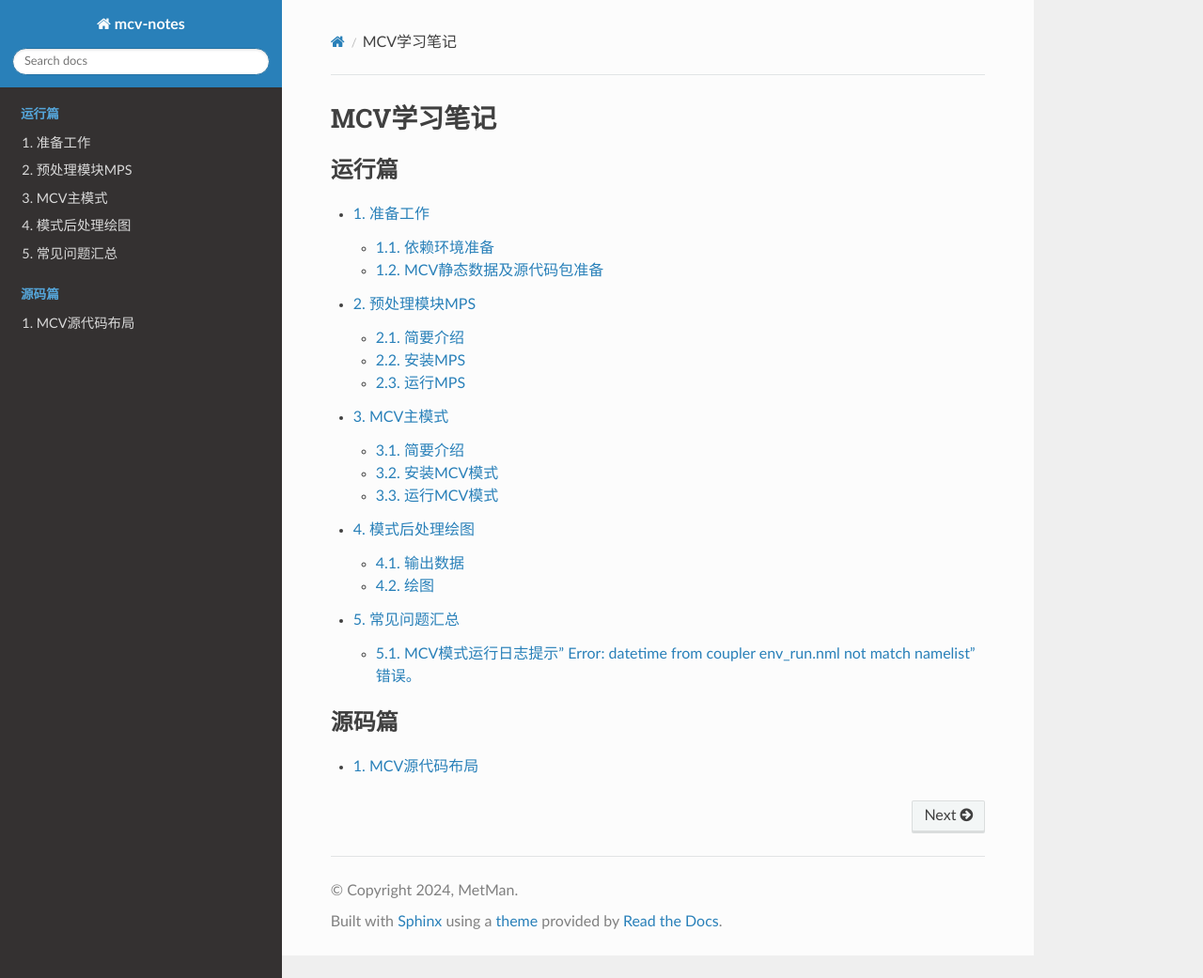
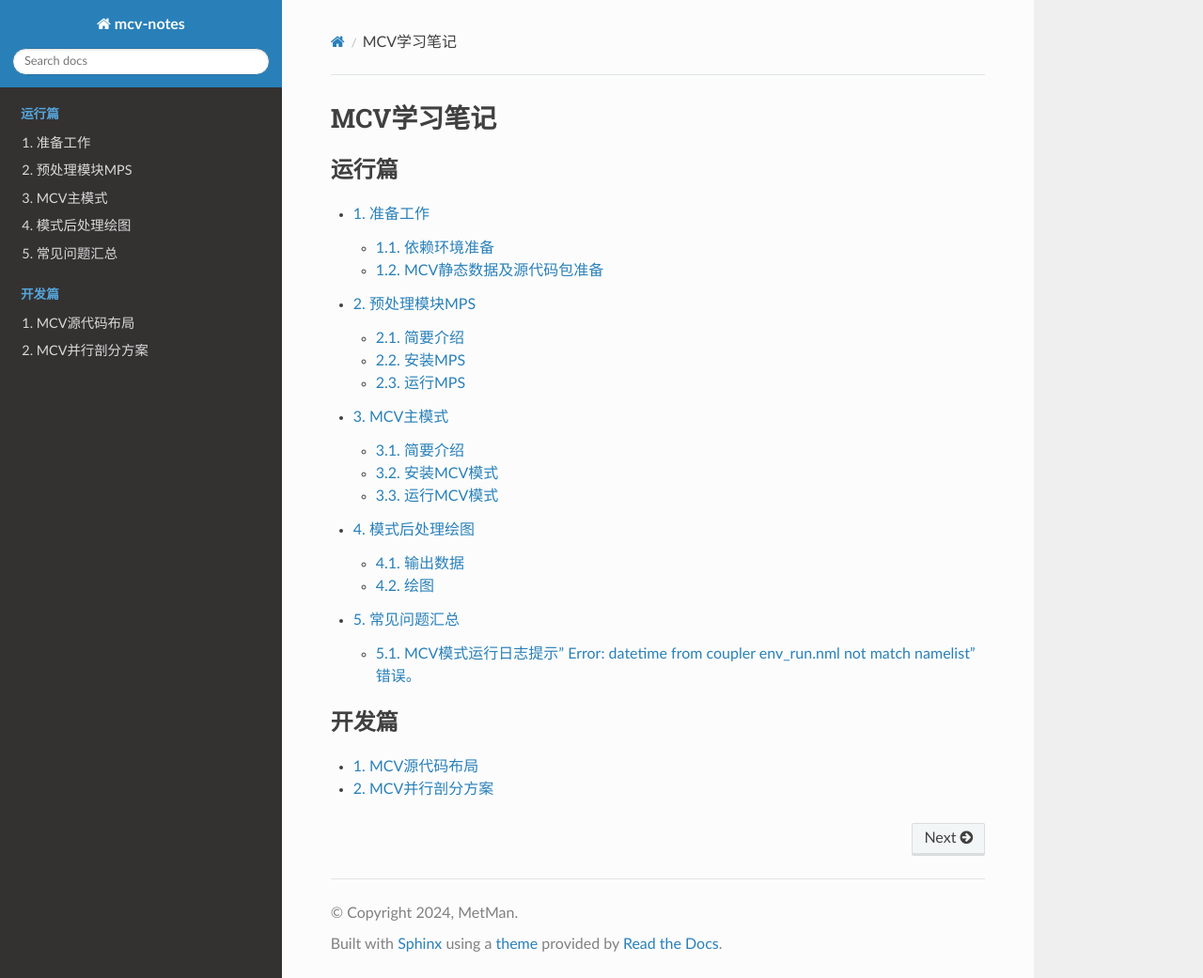
Before and after one commit to qingu/mug, a Sphinx documentation site: the page built from source/index.rst, in a window 1280 px wide and 1041 px high. Shown: the whole window at 94% size. Built offline with Sphinx 7.4.7 and the Read the Docs theme 2.0.0, drawn with Linux system fonts in a browser that asks for light colours; some of the changed lines change nothing that is shown.

Commit message:
add mcv decomp doc

````diff
--- /dev/null
+++ b/source/code_section/02_mcv_decomp.md
@@ -0,0 +1,83 @@
+# MCV并行剖分方案
+
+MCV模式采用MPI与OpenMP混合并行方案。在MPI进程并行层级采用水平空间并行剖分方式，对于MCV全球模式由于计算网格
+特点，对运行时进程数有一定限制。MCV全球模式采用立方球网格，其有6个面，目前并行剖分方案不允许一个进程跨越两个面。
+
+因此，MCV全球模式运行时进程数需满足以下两个条件：
+
+- 首先进程数能被6整除;
+- 其次进程数能被2/3/5因式分解。
+
+MCV模式允许1个进程（即串行方式）运行。
+
+你可以使用以下Fortran程序测试哪些进程配置允许被使用。
+
+```fortran
+module decomp_info
+  implicit none
+contains
+  logical function allowed_process_num(ntasks,cores_of_one_node)
+    implicit none
+    integer,parameter  :: ntiles = 6
+    integer,intent(in) :: ntasks
+    ! cores_of_one_node: require all cores of the node to be utilized
+    integer,optional,intent(in) :: cores_of_one_node
+    integer :: factors(3),iter,i
+    logical :: changed
+
+    factors(1:3)=[2,3,5]
+
+    if(ntasks == 1) then
+      allowed_process_num = .true.
+      return
+    endif
+
+    if(mod(ntasks,ntiles) /= 0) then
+      allowed_process_num  = .false.
+      return
+    endif
+
+    if(present(cores_of_one_node)) then
+      if(mod(ntasks,cores_of_one_node) /= 0) then
+        allowed_process_num  = .false.
+        return
+      endif
+    endif
+
+    changed = .true.
+    iter = ntasks
+    do while(changed)
+      changed = .false.
+      do i=1,3
+        if(mod(iter,factors(i)) == 0) then
+          changed = .true.
+          iter = iter / factors(i)
+        endif
+      enddo
+    enddo
+    if(iter == 1) then
+      allowed_process_num = .true.
+    else
+      allowed_process_num = .false.
+    endif
+    return
+  end function allowed_process_num
+end module decomp_info
+
+program main
+  use decomp_info
+  implicit none
+
+  integer :: i,cores_node
+  logical :: allowed
+
+  cores_node = 64  ! one node has 64 cores
+  do i=1,100000
+    allowed = allowed_process_num(i,cores_node)
+    if(allowed) print*, "num of tasks = ",i," allowed"
+  enddo
+end
+```
+
+其中函数`allowed_process_num`第二个（可选）参数表示计算节点核心数，如果传递该参数，
+表明需用满节点核心数。
--- a/source/code_section/index.rst
+++ b/source/code_section/index.rst
@@ -4,3 +4,4 @@
    :caption: 源码篇
 
    01_mcv_code
+   02_mcv_decomp
--- a/source/index.rst
+++ b/source/index.rst
@@ -14,6 +14,6 @@ MCV学习笔记
 
 .. toctree::
    :maxdepth: 2
-   :caption: 源码篇
+   :caption: 开发篇
 
    code_section/index
````
